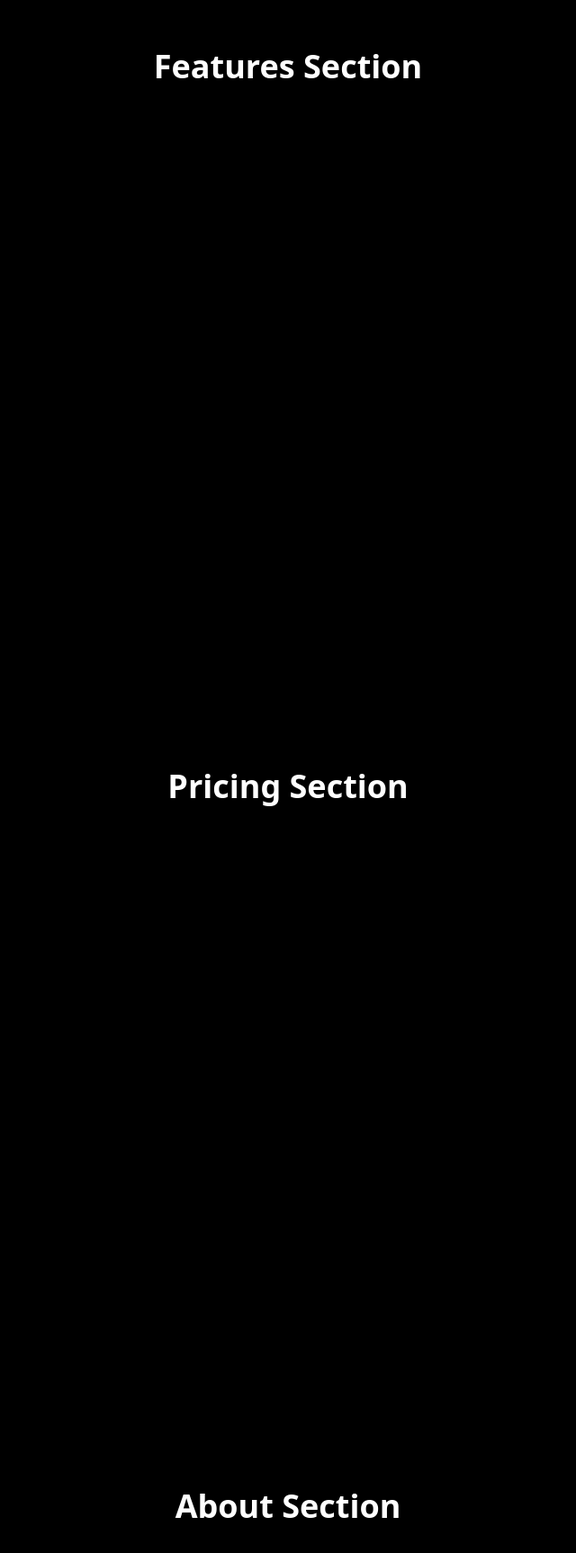
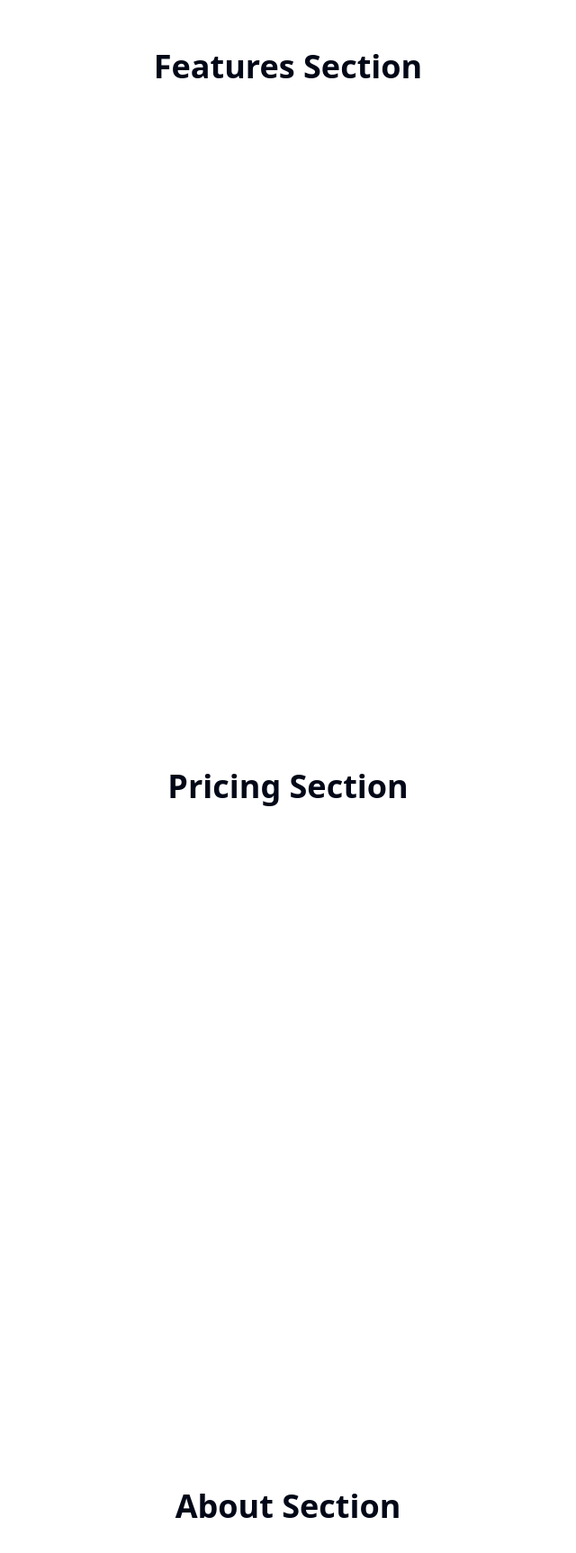
Before and after one commit to Abil-Shrestha/Landing-page, a React (Vite) app: page / in a window 1280 px wide. Shown: the part 1182-2908 px from the top of the page at 90% size, without its empty margins (320-960 px from the left). Built offline with nearby package versions, Linux system fonts and the light colour scheme.

Commit message:
Fix: Ensure latest project version
Update project to the latest version.

```diff
--- a/src/pages/Index.tsx
+++ b/src/pages/Index.tsx
@@ -5,19 +5,19 @@ import Navbar from "@/components/Navbar";
 
 const Index = () => {
   return (
-    <div className="min-h-screen bg-black">
+    <div className="min-h-screen bg-background">
       <Navbar />
       <div id="hero">
         <HeroSection />
       </div>
       <div id="features" className="min-h-screen flex items-center justify-center">
-        <h2 className="text-4xl font-bold text-white">Features Section</h2>
+        <h2 className="text-4xl font-bold">Features Section</h2>
       </div>
       <div id="pricing" className="min-h-screen flex items-center justify-center">
-        <h2 className="text-4xl font-bold text-white">Pricing Section</h2>
+        <h2 className="text-4xl font-bold">Pricing Section</h2>
       </div>
       <div id="about" className="min-h-screen flex items-center justify-center">
-        <h2 className="text-4xl font-bold text-white">About Section</h2>
+        <h2 className="text-4xl font-bold">About Section</h2>
       </div>
     </div>
   );
```
